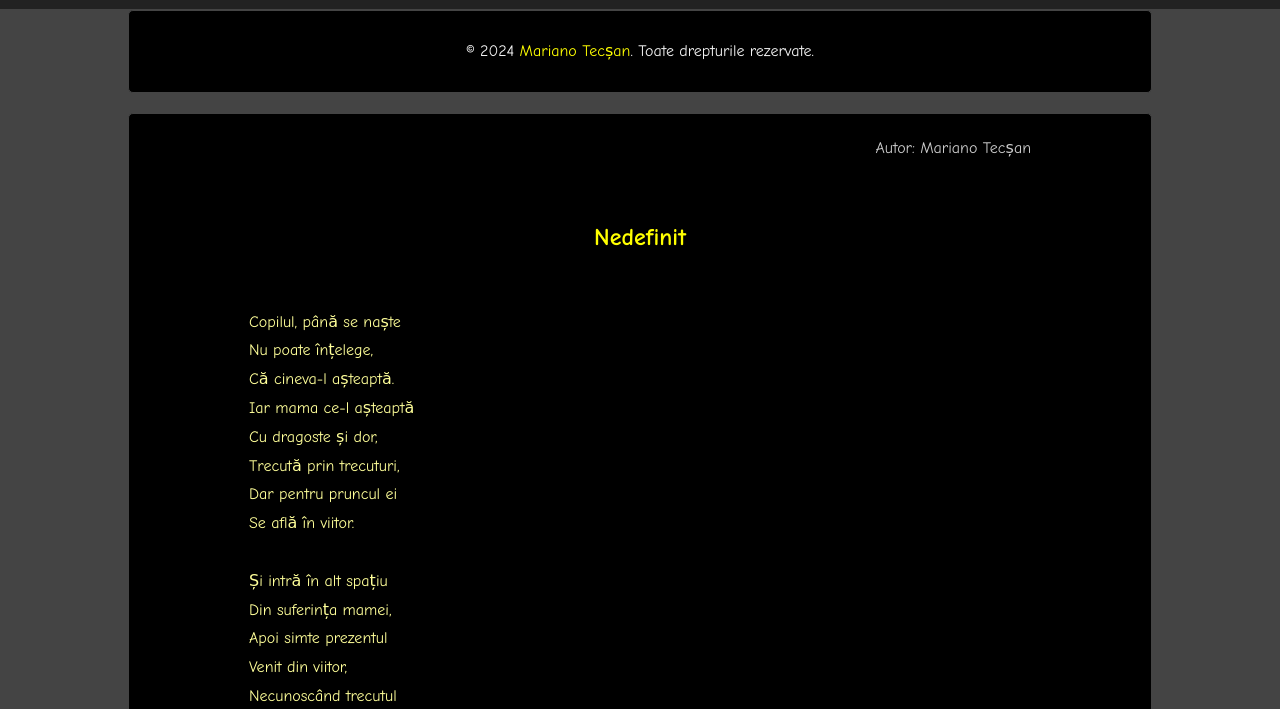
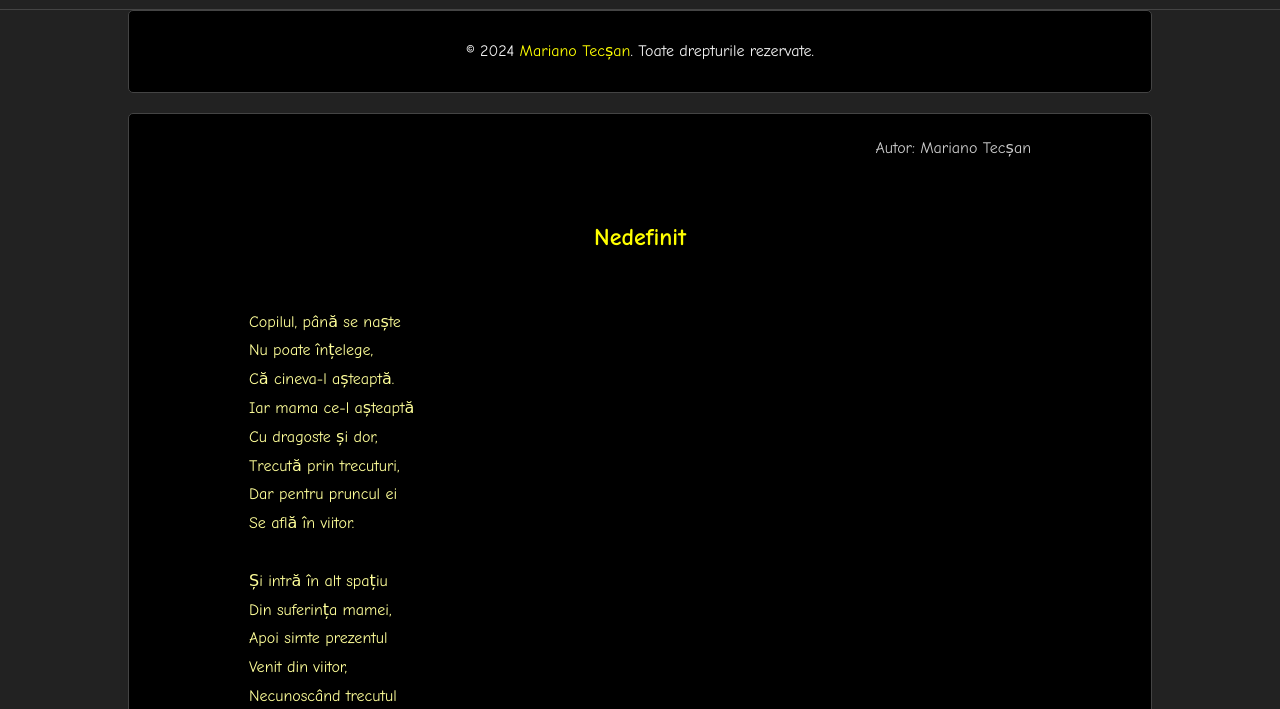
Before and after one commit to MarianoTecsan/v11, a plain HTML site: page index.html in a window 1280 px wide. Shown: the part 91-800 px from the top of the page. Drawn offline with Linux system fonts and the light colour scheme.

Commit message:
Update index.html

```diff
--- a/index.html
+++ b/index.html
@@ -7,7 +7,7 @@
     <style>
         body {
             font-family: 'Comic Sans MS', cursive, sans-serif;
-            background-color: #444;
+            background-color: #222;
             color: #f4f4f4;
             margin: 0;
             padding: 0;
```
